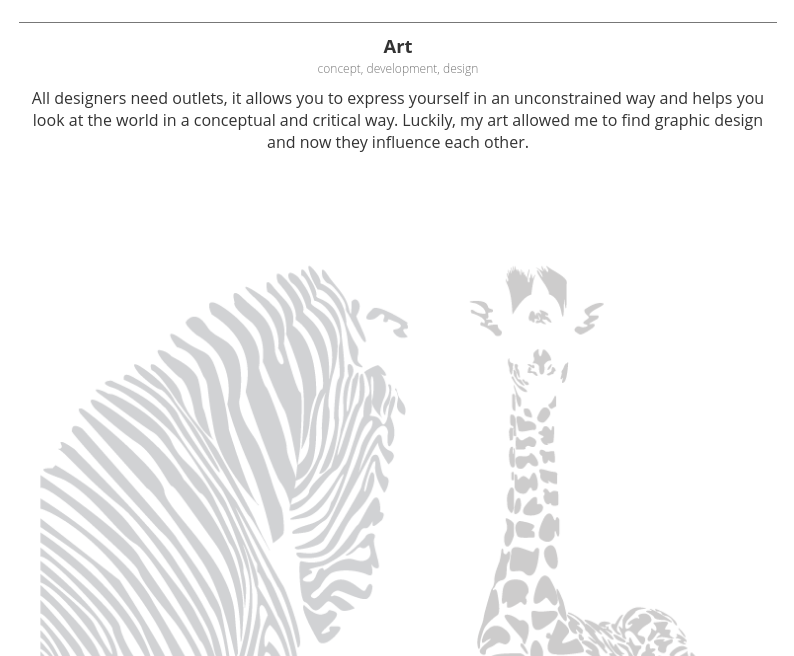
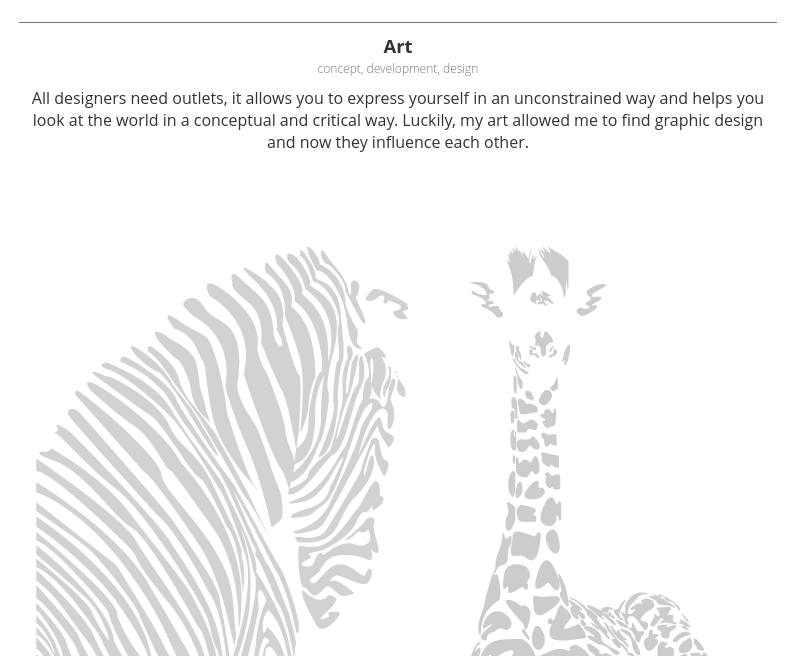
Before and after one commit to asredojevic/asredojevic.github.io, a plain HTML site: page graphics.html in a window 1280 px wide. Shown: the part 144-800 px from the top of the page, without its empty margins (242-1036 px from the left). Drawn offline with Linux system fonts and the light colour scheme; a web font is replaced by a local one.

Commit message:
Update graphics.html

```diff
--- a/graphics.html
+++ b/graphics.html
@@ -29,7 +29,7 @@
 </div>
 <!-- image content start here-->
 <div class="image-content">
-<div class="spw-responsive">
+<div class="graphics">
 <img src="images/GraphicArt.png">
 </div>
 
```
